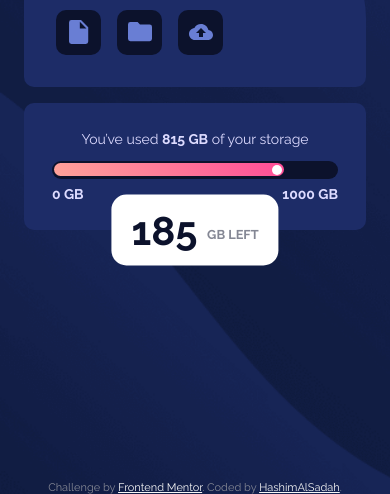
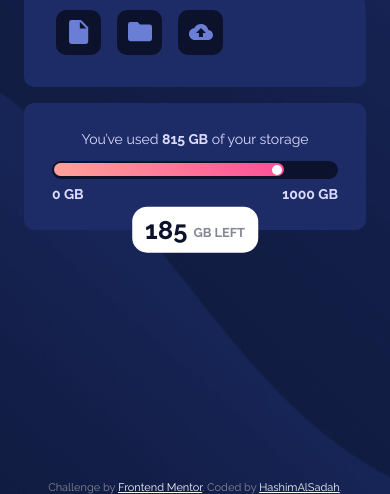
Before and after one commit to HashimAlSadah/fylo-data-storage-component-master.github.io, a plain HTML site: page index.html in a window 390 px wide. Shown: the part 350-844 px from the top of the page. Drawn offline with Linux system fonts and the light colour scheme.

Commit message:
css was modified class: .free-space

```diff
--- a/styel.css
+++ b/styel.css
@@ -123,6 +123,12 @@ body{
     transform: translate(-50%, 50%);
 }
 
+@media(max-width: 400px){
+    .free-space{
+        font-size: 1.6rem;
+    }
+}
+
 .free-space span{
     color: var(--grayish-blue);
     font-size: 0.8rem;
```
